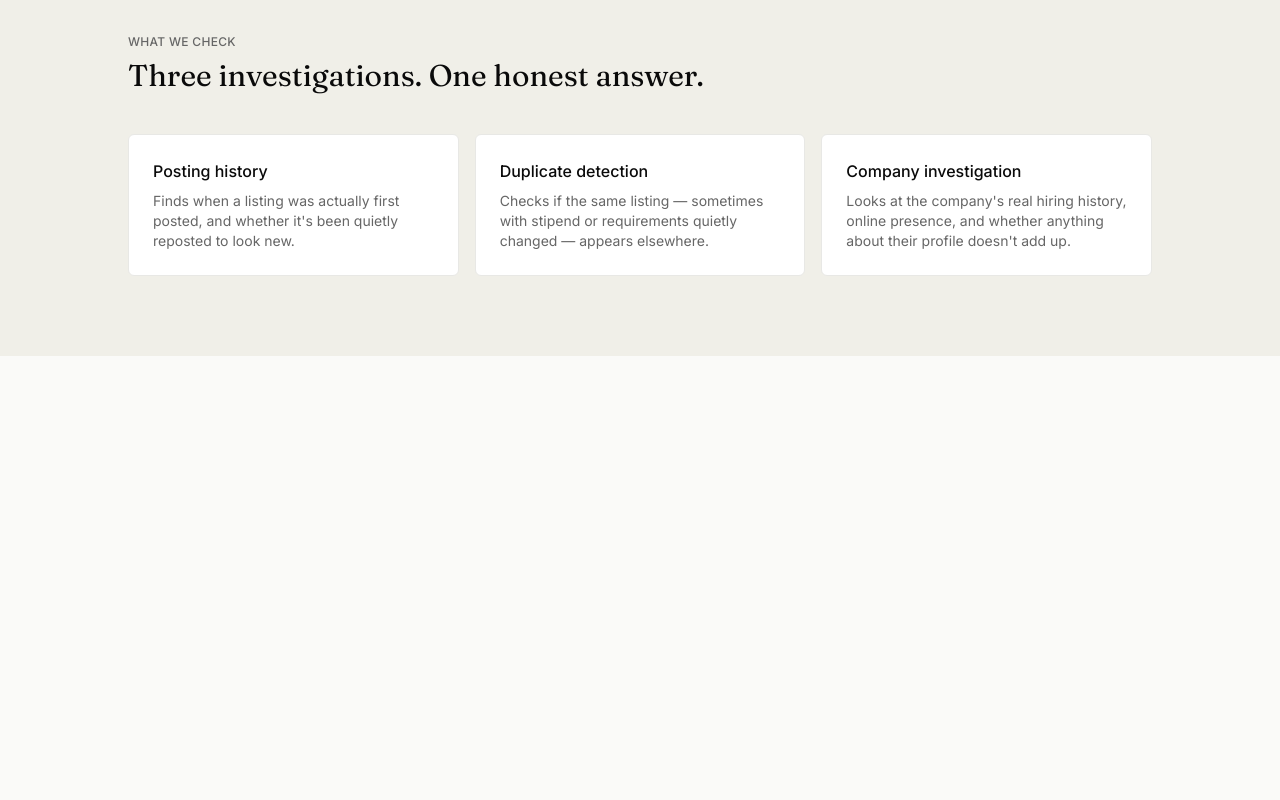
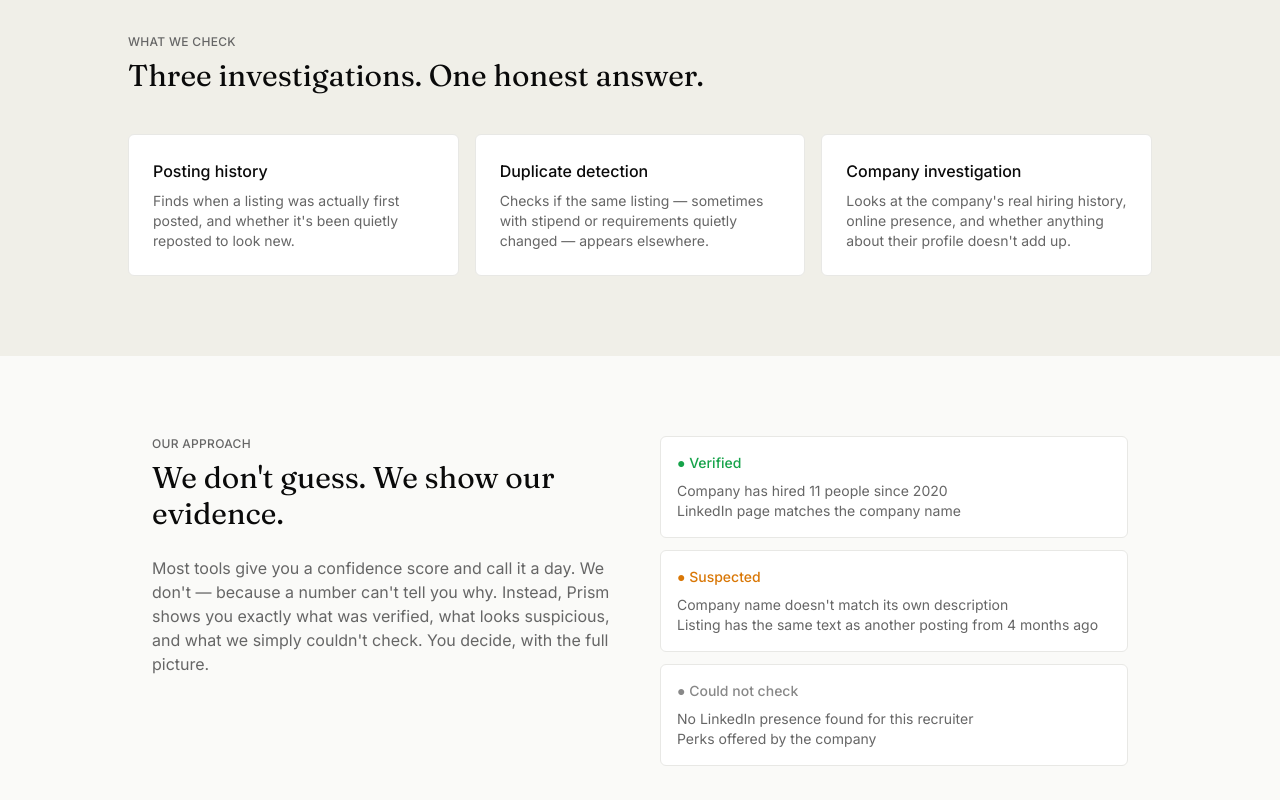
Before and after one commit to ganga-300/prism-frontend, a Next.js app: page / in a window 1280 px wide. Shown: the part 1235-2035 px from the top of the page. Before the commit the page ends 1591 px from the top, so only its background shows below. Built offline with nearby package versions, Linux system fonts and the light colour scheme.

Commit message:
feat: add honesty section with verified/suspected/could-not-check example cards

```diff
--- a/app/page.js
+++ b/app/page.js
@@ -134,6 +134,57 @@ export default function Home() {
           </div>
         </div>
       </section>
+
+      <section id="about" className="px-6 py-20 max-w-5xl mx-auto grid sm:grid-cols-2 gap-10 items-start">
+        <div>
+          <p className="text-xs font-medium text-ink-muted tracking-wide uppercase mb-2">
+            Our approach
+          </p>
+          <h2 className="font-serif text-3xl text-ink mb-6">
+            We don&apos;t guess. We show our evidence.
+          </h2>
+          <p className="text-ink-muted">
+            Most tools give you a confidence score and call it a day. We
+            don&apos;t — because a number can&apos;t tell you why. Instead,
+            Prism shows you exactly what was verified, what looks suspicious,
+            and what we simply couldn&apos;t check. You decide, with the full
+            picture.
+          </p>
+        </div>
+
+        <div className="flex flex-col gap-3">
+          <div className="bg-card border border-border-soft rounded-md p-4">
+            <p className="text-sm font-medium text-verified mb-2">● Verified</p>
+            <p className="text-sm text-ink-muted">
+              Company has hired 11 people since 2020
+            </p>
+            <p className="text-sm text-ink-muted">
+              LinkedIn page matches the company name
+            </p>
+          </div>
+
+          <div className="bg-card border border-border-soft rounded-md p-4">
+            <p className="text-sm font-medium text-suspected mb-2">● Suspected</p>
+            <p className="text-sm text-ink-muted">
+              Company name doesn&apos;t match its own description
+            </p>
+            <p className="text-sm text-ink-muted">
+              Listing has the same text as another posting from 4 months ago
+            </p>
+          </div>
+
+          <div className="bg-card border border-border-soft rounded-md p-4">
+            <p className="text-sm font-medium text-unchecked mb-2">● Could not check</p>
+            <p className="text-sm text-ink-muted">
+              No LinkedIn presence found for this recruiter
+            </p>
+            <p className="text-sm text-ink-muted">
+              Perks offered by the company
+            </p>
+          </div>
+        </div>
+      </section>
+
     </main>
   );
 }
```
